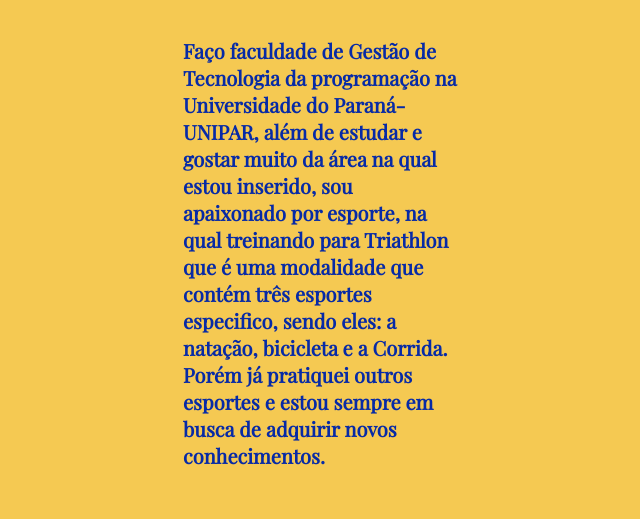
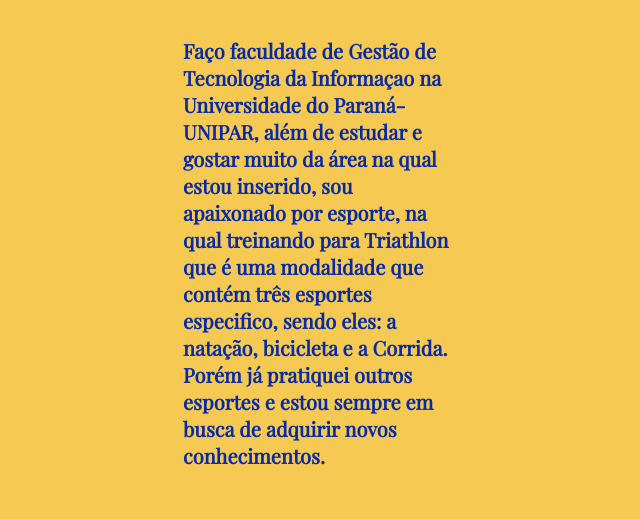
Before and after one commit to Leleocunha/portifolio, a plain HTML site: page about.html in a window 1280 px wide. Shown: the part 862-1381 px from the top of the page, 9-649 px from the left. Drawn offline with nearby package versions, Linux system fonts and the light colour scheme.

Commit message:
alterei um erro de digitaçao

```diff
--- a/about.html
+++ b/about.html
@@ -21,7 +21,7 @@
                 Olá, tudo bem? me chamo Leonardo da Cunha Raimundo, tenho 23 anos e estou começando no mundo da programação, esse é o meu primeiro portifólio de apresentação, portanto.. Seja bem Vindo!!</p>
 
             <p class="apresentacao__conteudo__texto">Venho por meio desse portifólio apresentar um pouco sobre mim. Nascido e criado em Umuarama-PR, comecei a pouco tempo no mundo da programação e já me apaixonei pelo front-end, atribuindo o anseio de desenvolver e criar pagina para web. Tenho fascínio também na área de segurança digital, para ser mais especifico o bug bounty.</p>
-            <p class="apresentacao__conteudo__texto">Faço faculdade de Gestão de Tecnologia da programação na Universidade do Paraná-UNIPAR, além de estudar e gostar muito da área na qual estou inserido, sou apaixonado por esporte, na qual treinando para Triathlon que é uma modalidade que contém três esportes especifico, sendo eles: a natação, bicicleta e a Corrida. Porém já pratiquei outros esportes e estou sempre em busca de adquirir novos conhecimentos.</p>
+            <p class="apresentacao__conteudo__texto">Faço faculdade de Gestão de Tecnologia da Informaçao na Universidade do Paraná-UNIPAR, além de estudar e gostar muito da área na qual estou inserido, sou apaixonado por esporte, na qual treinando para Triathlon que é uma modalidade que contém três esportes especifico, sendo eles: a natação, bicicleta e a Corrida. Porém já pratiquei outros esportes e estou sempre em busca de adquirir novos conhecimentos.</p>
 
 
         </section>
```
